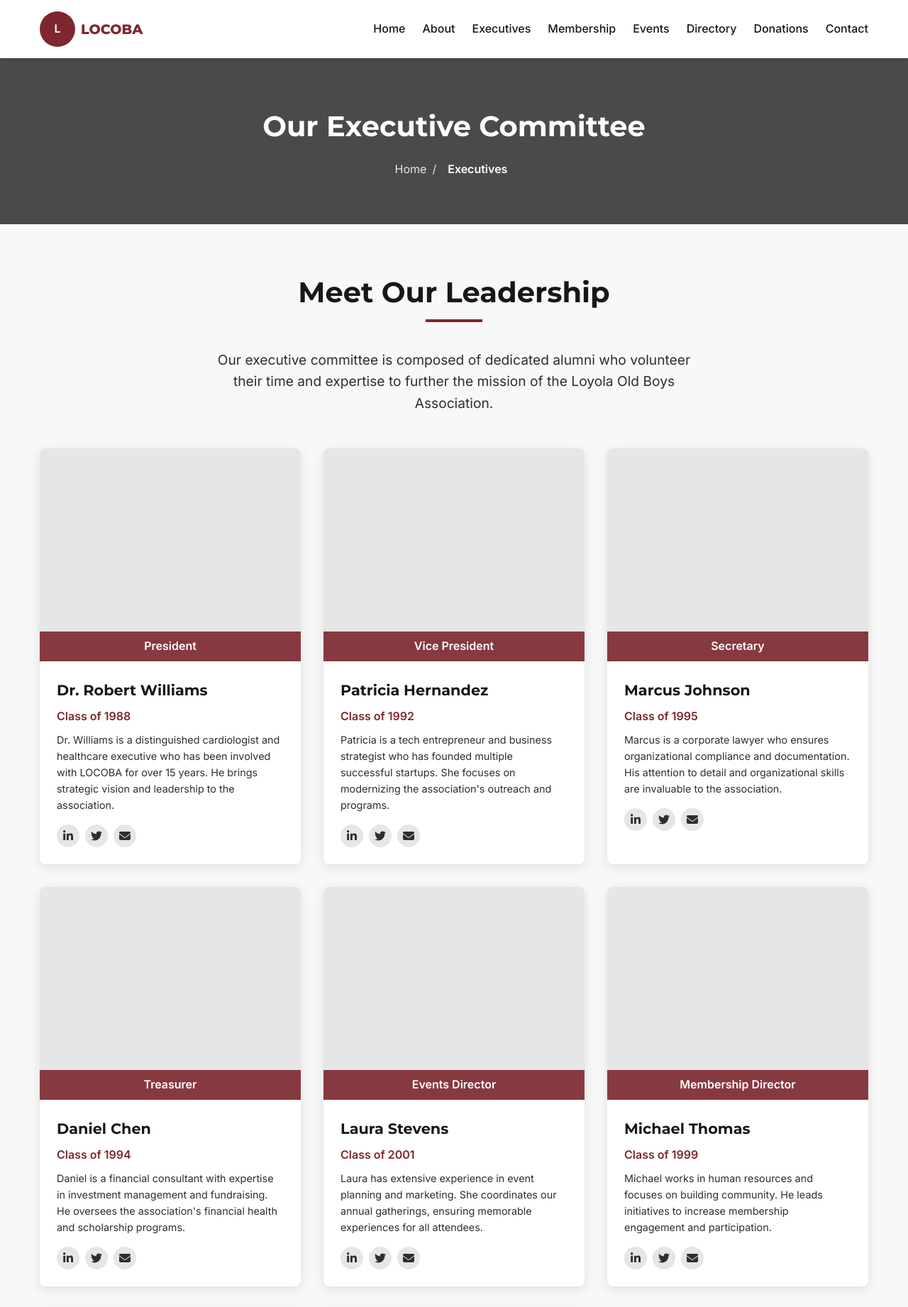
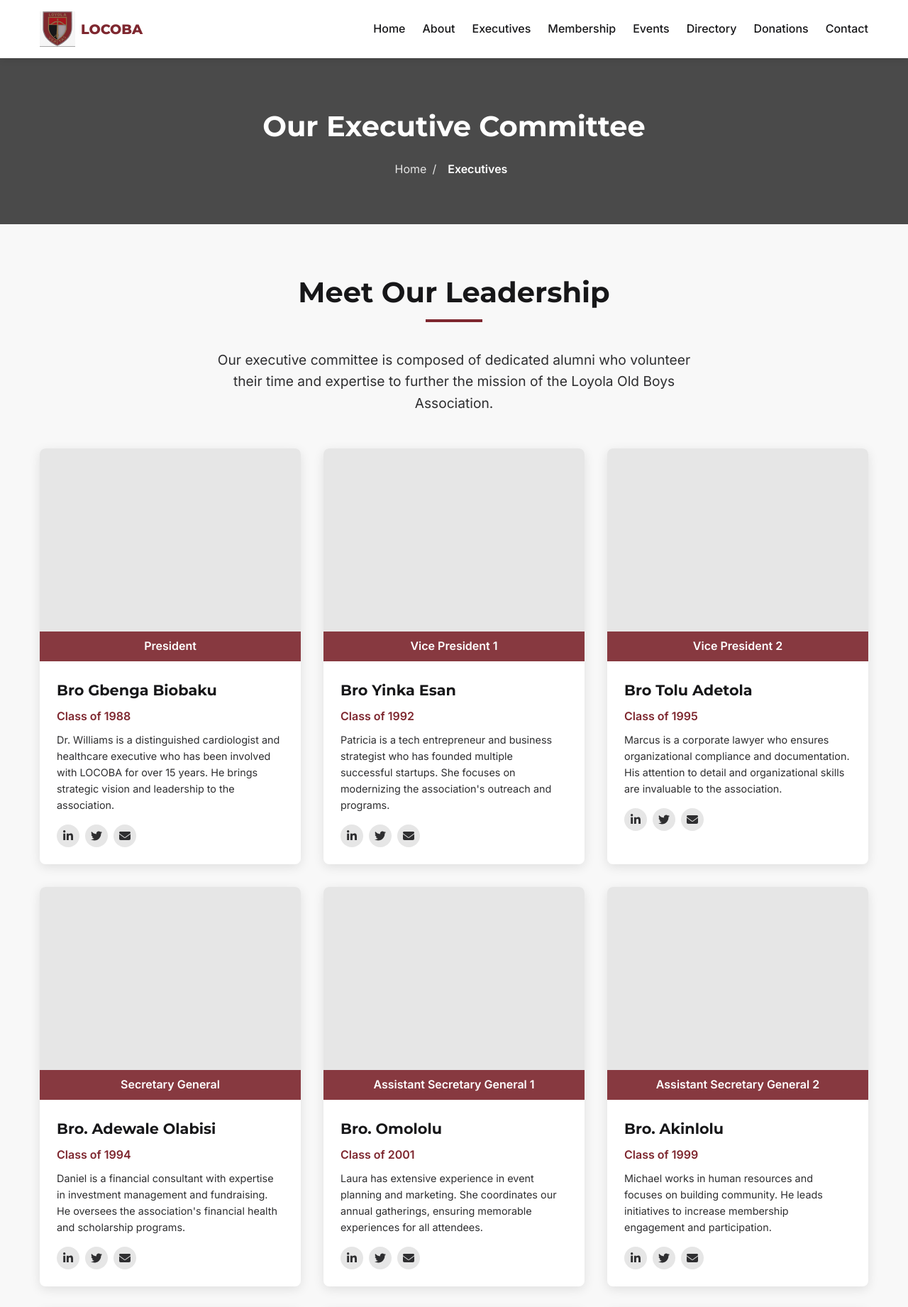
Before and after one commit to ayofemiade/locoba, a plain HTML site: page executives.html in a window 1280 px wide. Shown: the top 1842 px of the page at 71% size. Drawn offline with Linux system fonts and the light colour scheme.

Commit message:
logo change

```diff
--- a/css/about.css
+++ b/css/about.css
@@ -107,8 +107,9 @@ header {
     align-items: center;
 }
 
-.logo img {
-    height: 50px;
+.logo-img {
+    height: 50px; /* Maintains the same height as the previous placeholder */
+    width: auto; /* Maintains aspect ratio */
 }
 
 .logo-text {
@@ -126,6 +127,7 @@ nav ul {
 
 nav ul li {
     margin-left: 1.5rem;
+    margin-right: 0;
 }
 
 nav ul li a {
--- a/css/contact.css
+++ b/css/contact.css
@@ -107,8 +107,9 @@ header {
     align-items: center;
 }
 
-.logo img {
-    height: 50px;
+.logo-img {
+    height: 50px; /* Maintains the same height as the previous placeholder */
+    width: auto; /* Maintains aspect ratio */
 }
 
 .logo-text {
@@ -126,6 +127,7 @@ nav ul {
 
 nav ul li {
     margin-left: 1.5rem;
+    margin-right: 0;
 }
 
 nav ul li a {
--- a/css/directory.css
+++ b/css/directory.css
@@ -107,8 +107,9 @@ header {
     align-items: center;
 }
 
-.logo img {
-    height: 50px;
+.logo-img {
+    height: 50px; /* Maintains the same height as the previous placeholder */
+    width: auto; /* Maintains aspect ratio */
 }
 
 .logo-text {
@@ -126,6 +127,7 @@ nav ul {
 
 nav ul li {
     margin-left: 1.5rem;
+    margin-right: 0;
 }
 
 nav ul li a {
--- a/css/donations.css
+++ b/css/donations.css
@@ -112,8 +112,9 @@ header {
     align-items: center;
 }
 
-.logo img {
-    height: 50px;
+.logo-img {
+    height: 50px; /* Maintains the same height as the previous placeholder */
+    width: auto; /* Maintains aspect ratio */
 }
 
 .logo-text {
@@ -131,6 +132,7 @@ nav ul {
 
 nav ul li {
     margin-left: 1.5rem;
+    margin-right: 0;
 }
 
 nav ul li a {
--- a/css/events.css
+++ b/css/events.css
@@ -107,8 +107,9 @@ header {
     align-items: center;
 }
 
-.logo img {
-    height: 50px;
+.logo-img {
+    height: 50px; /* Maintains the same height as the previous placeholder */
+    width: auto; /* Maintains aspect ratio */
 }
 
 .logo-text {
@@ -126,6 +127,7 @@ nav ul {
 
 nav ul li {
     margin-left: 1.5rem;
+    margin-right: 0;
 }
 
 nav ul li a {
--- a/css/executives.css
+++ b/css/executives.css
@@ -107,8 +107,9 @@
             align-items: center;
         }
 
-        .logo img {
-            height: 50px;
+        .logo-img {
+            height: 50px; /* Maintains the same height as the previous placeholder */
+            width: auto; /* Maintains aspect ratio */
         }
 
         .logo-text {
@@ -126,6 +127,7 @@
 
         nav ul li {
             margin-left: 1.5rem;
+            margin-right: 0;
         }
 
         nav ul li a {
--- a/css/membership.css
+++ b/css/membership.css
@@ -107,8 +107,9 @@ header {
     align-items: center;
 }
 
-.logo img {
-    height: 50px;
+.logo-img {
+    height: 50px; /* Maintains the same height as the previous placeholder */
+    width: auto; /* Maintains aspect ratio */
 }
 
 .logo-text {
@@ -126,6 +127,7 @@ nav ul {
 
 nav ul li {
     margin-left: 1.5rem;
+    margin-right: 0;
 }
 
 nav ul li a {
--- a/css/styles.css
+++ b/css/styles.css
@@ -107,8 +107,9 @@
     align-items: center;
 }
 
-    .logo img {
-        height: 50px;
+.logo-img {
+    height: 50px; /* Maintains the same height as the previous placeholder */
+    width: auto; /* Maintains aspect ratio */
 }
 
 .logo-text {
@@ -118,7 +119,6 @@
     color: var(--primary-red);
     font-size: 1.2rem;
 }
-
 
 nav ul {
     display: flex;
--- a/executives.html
+++ b/executives.html
@@ -15,7 +15,7 @@
     <header>
         <div class="container header-container">
             <div class="logo">
-                <div style="width: 50px; height: 50px; background-color: #7E272F; display: flex; align-items: center; justify-content: center; color: white; font-weight: bold; border-radius: 50%;">L</div>
+                <img src="image/logo.jpg" alt="Loyola Logo" class="logo-img">
                 <div class="logo-text">LOCOBA</div>
             </div>
 
@@ -61,7 +61,7 @@
                         <div class="executive-role">President</div>
                     </div>
                     <div class="executive-details">
-                        <h3 class="executive-name">Dr. Robert Williams</h3>
+                        <h3 class="executive-name">Bro Gbenga Biobaku </h3>
                         <div class="executive-class">Class of 1988</div>
                         <p class="executive-bio">Dr. Williams is a distinguished cardiologist and healthcare executive who has been involved with LOCOBA for over 15 years. He brings strategic vision and leadership to the association.</p>
                         <div class="executive-social">
@@ -74,10 +74,10 @@
 
                 <div class="executive-card">
                     <div class="executive-image">
-                        <div class="executive-role">Vice President</div>
+                        <div class="executive-role">Vice President 1</div>
                     </div>
                     <div class="executive-details">
-                        <h3 class="executive-name">Patricia Hernandez</h3>
+                        <h3 class="executive-name">Bro Yinka Esan </h3>
                         <div class="executive-class">Class of 1992</div>
                         <p class="executive-bio">Patricia is a tech entrepreneur and business strategist who has founded multiple successful startups. She focuses on modernizing the association's outreach and programs.</p>
                         <div class="executive-social">
@@ -90,12 +90,76 @@
 
                 <div class="executive-card">
                     <div class="executive-image">
-                        <div class="executive-role">Secretary</div>
+                        <div class="executive-role">Vice President 2</div>
                     </div>
                     <div class="executive-details">
-                        <h3 class="executive-name">Marcus Johnson</h3>
+                        <h3 class="executive-name">Bro Tolu Adetola</h3>
                         <div class="executive-class">Class of 1995</div>
                         <p class="executive-bio">Marcus is a corporate lawyer who ensures organizational compliance and documentation. His attention to detail and organizational skills are invaluable to the association.</p>
+                        <div class="executive-social">
+                            <a href="#"><i class="fab fa-linkedin-in"></i></a>
+                            <a href="#"><i class="fab fa-twitter"></i></a>
+                            <a href="#"><i class="fas fa-envelope"></i></a>
+                        </div>
+                    </div>
+                </div>
+
+                <div class="executive-card">
+                    <div class="executive-image">
+                        <div class="executive-role">Secretary General</div>
+                    </div>
+                    <div class="executive-details">
+                        <h3 class="executive-name">Bro. Adewale Olabisi</h3>
+                        <div class="executive-class">Class of 1994</div>
+                        <p class="executive-bio">Daniel is a financial consultant with expertise in investment management and fundraising. He oversees the association's financial health and scholarship programs.</p>
+                        <div class="executive-social">
+                            <a href="#"><i class="fab fa-linkedin-in"></i></a>
+                            <a href="#"><i class="fab fa-twitter"></i></a>
+                            <a href="#"><i class="fas fa-envelope"></i></a>
+                        </div>
+                    </div>
+                </div>
+
+                <div class="executive-card">
+                    <div class="executive-image">
+                        <div class="executive-role">Assistant Secretary General 1</div>
+                    </div>
+                    <div class="executive-details">
+                        <h3 class="executive-name">Bro. Omololu</h3>
+                        <div class="executive-class">Class of 2001</div>
+                        <p class="executive-bio">Laura has extensive experience in event planning and marketing. She coordinates our annual gatherings, ensuring memorable experiences for all attendees.</p>
+                        <div class="executive-social">
+                            <a href="#"><i class="fab fa-linkedin-in"></i></a>
+                            <a href="#"><i class="fab fa-twitter"></i></a>
+                            <a href="#"><i class="fas fa-envelope"></i></a>
+                        </div>
+                    </div>
+                </div>
+
+                <div class="executive-card">
+                    <div class="executive-image">
+                        <div class="executive-role">Assistant Secretary General 2</div>
+                    </div>
+                    <div class="executive-details">
+                        <h3 class="executive-name">Bro. Akinlolu</h3>
+                        <div class="executive-class">Class of 1999</div>
+                        <p class="executive-bio">Michael works in human resources and focuses on building community. He leads initiatives to increase membership engagement and participation.</p>
+                        <div class="executive-social">
+                            <a href="#"><i class="fab fa-linkedin-in"></i></a>
+                            <a href="#"><i class="fab fa-twitter"></i></a>
+                            <a href="#"><i class="fas fa-envelope"></i></a>
+                        </div>
+                    </div>
+                </div>
+
+                <div class="executive-card">
+                    <div class="executive-image">
+                        <div class="executive-role">Publicity Secretary</div>
+                    </div>
+                    <div class="executive-details">
+                        <h3 class="executive-name">Bro. Wale Churchill </h3>
+                        <div class="executive-class">Class of 2005</div>
+                        <p class="executive-bio">Sophia is a digital marketing specialist who manages all association communications, including our newsletter, website, and social media presence.</p>
                         <div class="executive-social">
                             <a href="#"><i class="fab fa-linkedin-in"></i></a>
                             <a href="#"><i class="fab fa-twitter"></i></a>
@@ -109,9 +173,9 @@
                         <div class="executive-role">Treasurer</div>
                     </div>
                     <div class="executive-details">
-                        <h3 class="executive-name">Daniel Chen</h3>
-                        <div class="executive-class">Class of 1994</div>
-                        <p class="executive-bio">Daniel is a financial consultant with expertise in investment management and fundraising. He oversees the association's financial health and scholarship programs.</p>
+                        <h3 class="executive-name">Bro. Wole Ekemode</h3>
+                        <div class="executive-class">Class of 1997</div>
+                        <p class="executive-bio">James works in philanthropy and leads our community service initiatives. He builds partnerships with local organizations to create impact.</p>
                         <div class="executive-social">
                             <a href="#"><i class="fab fa-linkedin-in"></i></a>
                             <a href="#"><i class="fab fa-twitter"></i></a>
@@ -122,42 +186,10 @@
 
                 <div class="executive-card">
                     <div class="executive-image">
-                        <div class="executive-role">Events Director</div>
+                        <div class="executive-role">Auditor</div>
                     </div>
                     <div class="executive-details">
-                        <h3 class="executive-name">Laura Stevens</h3>
-                        <div class="executive-class">Class of 2001</div>
-                        <p class="executive-bio">Laura has extensive experience in event planning and marketing. She coordinates our annual gatherings, ensuring memorable experiences for all attendees.</p>
-                        <div class="executive-social">
-                            <a href="#"><i class="fab fa-linkedin-in"></i></a>
-                            <a href="#"><i class="fab fa-twitter"></i></a>
-                            <a href="#"><i class="fas fa-envelope"></i></a>
-                        </div>
-                    </div>
-                </div>
-
-                <div class="executive-card">
-                    <div class="executive-image">
-                        <div class="executive-role">Membership Director</div>
-                    </div>
-                    <div class="executive-details">
-                        <h3 class="executive-name">Michael Thomas</h3>
-                        <div class="executive-class">Class of 1999</div>
-                        <p class="executive-bio">Michael works in human resources and focuses on building community. He leads initiatives to increase membership engagement and participation.</p>
-                        <div class="executive-social">
-                            <a href="#"><i class="fab fa-linkedin-in"></i></a>
-                            <a href="#"><i class="fab fa-twitter"></i></a>
-                            <a href="#"><i class="fas fa-envelope"></i></a>
-                        </div>
-                    </div>
-                </div>
-
-                <div class="executive-card">
-                    <div class="executive-image">
-                        <div class="executive-role">Communications Director</div>
-                    </div>
-                    <div class="executive-details">
-                        <h3 class="executive-name">Sophia Rodriguez</h3>
+                        <h3 class="executive-name">Bro. Wole Ashaolu </h3>
                         <div class="executive-class">Class of 2005</div>
                         <p class="executive-bio">Sophia is a digital marketing specialist who manages all association communications, including our newsletter, website, and social media presence.</p>
                         <div class="executive-social">
@@ -170,12 +202,12 @@
 
                 <div class="executive-card">
                     <div class="executive-image">
-                        <div class="executive-role">Outreach Director</div>
+                        <div class="executive-role">Legal Adviser</div>
                     </div>
                     <div class="executive-details">
-                        <h3 class="executive-name">James Wilson</h3>
-                        <div class="executive-class">Class of 1997</div>
-                        <p class="executive-bio">James works in philanthropy and leads our community service initiatives. He builds partnerships with local organizations to create impact.</p>
+                        <h3 class="executive-name">Bro. Ademola Ademidun </h3>
+                        <div class="executive-class">Class of 2005</div>
+                        <p class="executive-bio">Sophia is a digital marketing specialist who manages all association communications, including our newsletter, website, and social media presence.</p>
                         <div class="executive-social">
                             <a href="#"><i class="fab fa-linkedin-in"></i></a>
                             <a href="#"><i class="fab fa-twitter"></i></a>
```
Also changed, not shown: about.html (+1 -1 lines), contact.html (+1 -1 lines), directory.html (+1 -1 lines), donations.html (+1 -1 lines), events.html (+1 -1 lines), index.html (+1 -1 lines), membership.html (+1 -1 lines), image/logo.jpg (added). Lines whose indentation alone changed are shown as unchanged.
